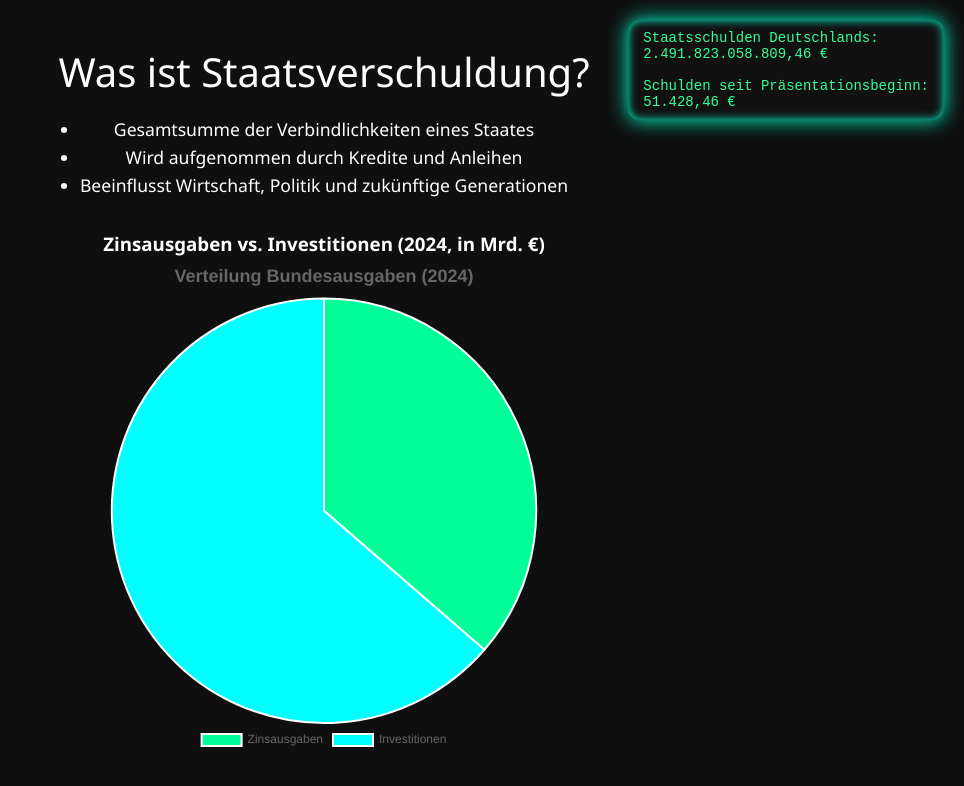
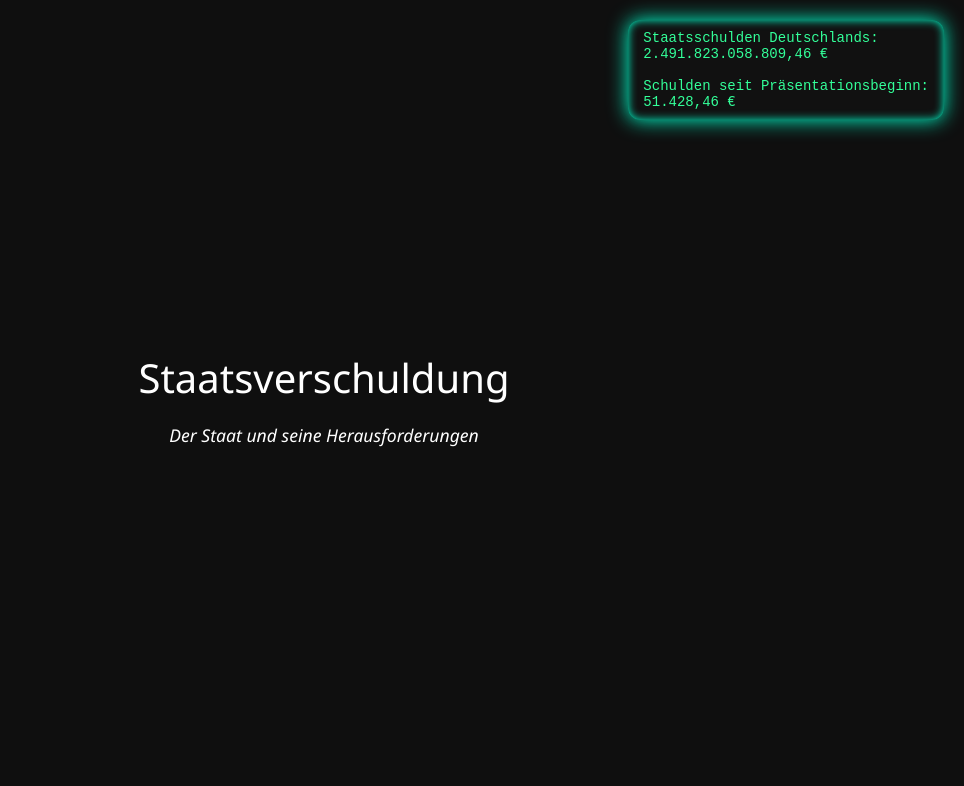
Before and after one commit to welzetim/praesentation-wr, a plain HTML site: page index.html in a window 1280 px wide. Shown: the whole page, without its empty margins (316-1280 px from the left). Drawn offline with nearby package versions, Linux system fonts and the light colour scheme.

Commit message:
index.html

```diff
--- a/index.html
+++ b/index.html
@@ -17,7 +17,14 @@
   </div>
 
   <!-- Slides -->
-  <section class="slide active" id="slide1">
+  <section class="slide active" id="slide0">
+    <div class="headline">Staatsverschuldung</div>
+    <div class="text">
+      <p><em>Der Staat und seine Herausforderungen</em></p>
+    </div>
+  </section>
+
+  <section class="slide" id="slide1">
     <div class="headline">Was ist Staatsverschuldung?</div>
     <div class="text">
       <ul>
```
